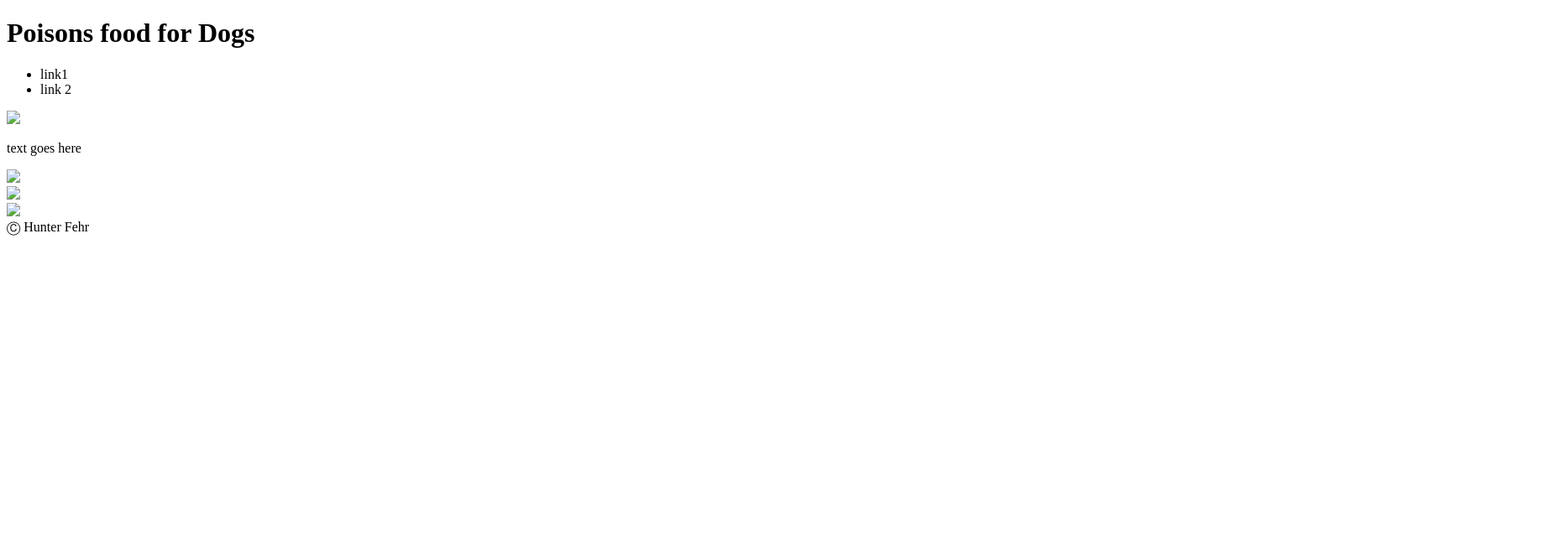
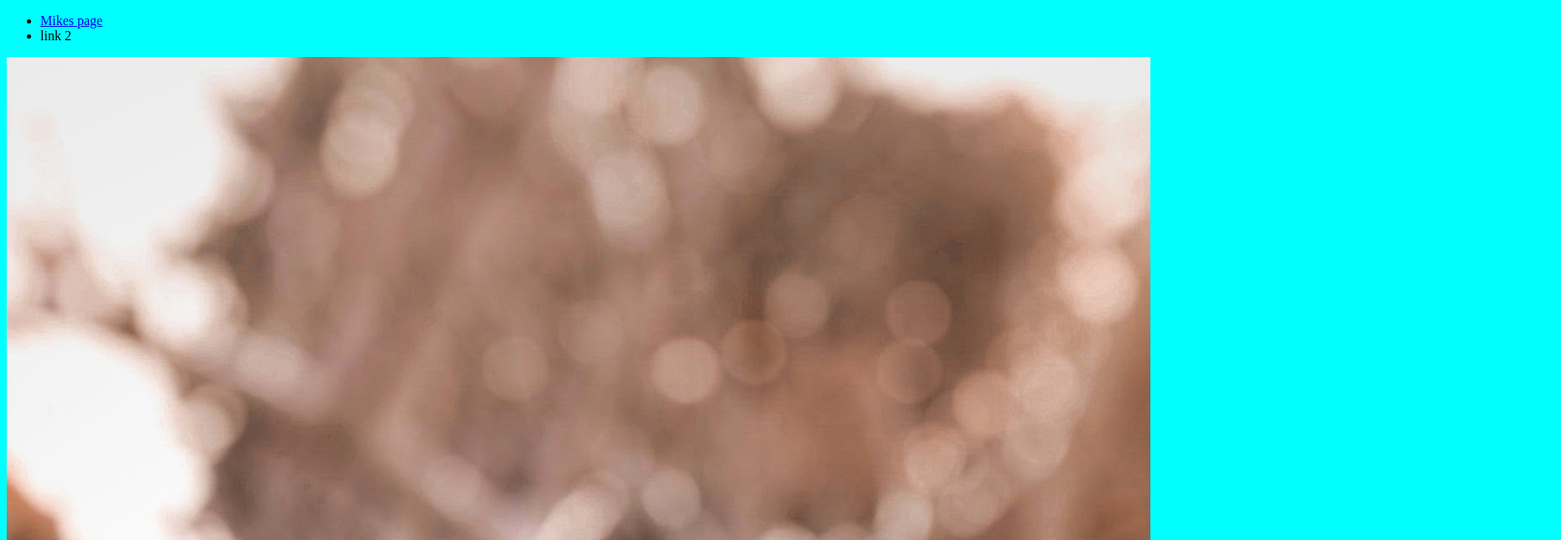
Before and after one commit to hmfehr/hello-world, a plain HTML site: page index.html in a window 1280 px wide. Shown: the top 644 px of the page at 84% size, 1859 px wide, since content can reach past the window. Drawn offline with Linux system fonts and the light colour scheme.

Commit message:
finishing lab 4

```diff
--- /dev/null
+++ b/app.js
@@ -0,0 +1,3 @@
+'use strict';
+
+console.log('Hello World!');
--- a/index.html
+++ b/index.html
@@ -1,34 +1,37 @@
 <!DOCTYPE html>
 <html lang="en">
+    <head>
+        <title>Poisons food for Dogs</title>
+        <link rel="stylesheet"href="styles.css">
+        <ul>
+            <li><a href="https://mikefloresca.github.io/hello-world/">Mikes page</a>
+    <li><a>link 2</a></li>
+        </ul>
+    </head>
 
-<header>
-    <h1>Poisons food for Dogs</h1>
-    <nav>
-        <ul>
 
-            <li>link1</li>
 
-             <li>link 2</i>
-        </ul>
-    </nav>
-</header>
 <body>
     <main>
         <section>
-            <img src=*path-to-file”>
-            <p>text goes here</p>
+            <img src="./celine-sayuri-tagami-2s6ORaJY6gI-unsplash.png">
+
+            <p>list the bad food for dogs</p>
             </section>
 
             <section>
-            <img src=*path-to-file”>
+            <img src="./alvan-nee-1VgfQdCuX-4-unsplash.png">
+            <p>Good food</p>
             <secttion>
 
             <section>
-            <img src=*path-to-file”>
+            <img src=>
+            <p></p>Grapers
             <secttion>
 
             <section>
-            <img src=*path-to-file”>
+            <img src=>
+            <p>good food</p>
             <secttion>
 
     </main>
--- /dev/null
+++ b/styles.css
@@ -0,0 +1,3 @@
+                                                                                                                                   body{background-color: aqua;}
+
+                                                                                                                                   header {background-color: rgb(0, 245, 164);}
```
Also changed, not shown: alvan-nee-1VgfQdCuX-4-unsplash.png (added), celine-sayuri-tagami-2s6ORaJY6gI-unsplash.png (added).
